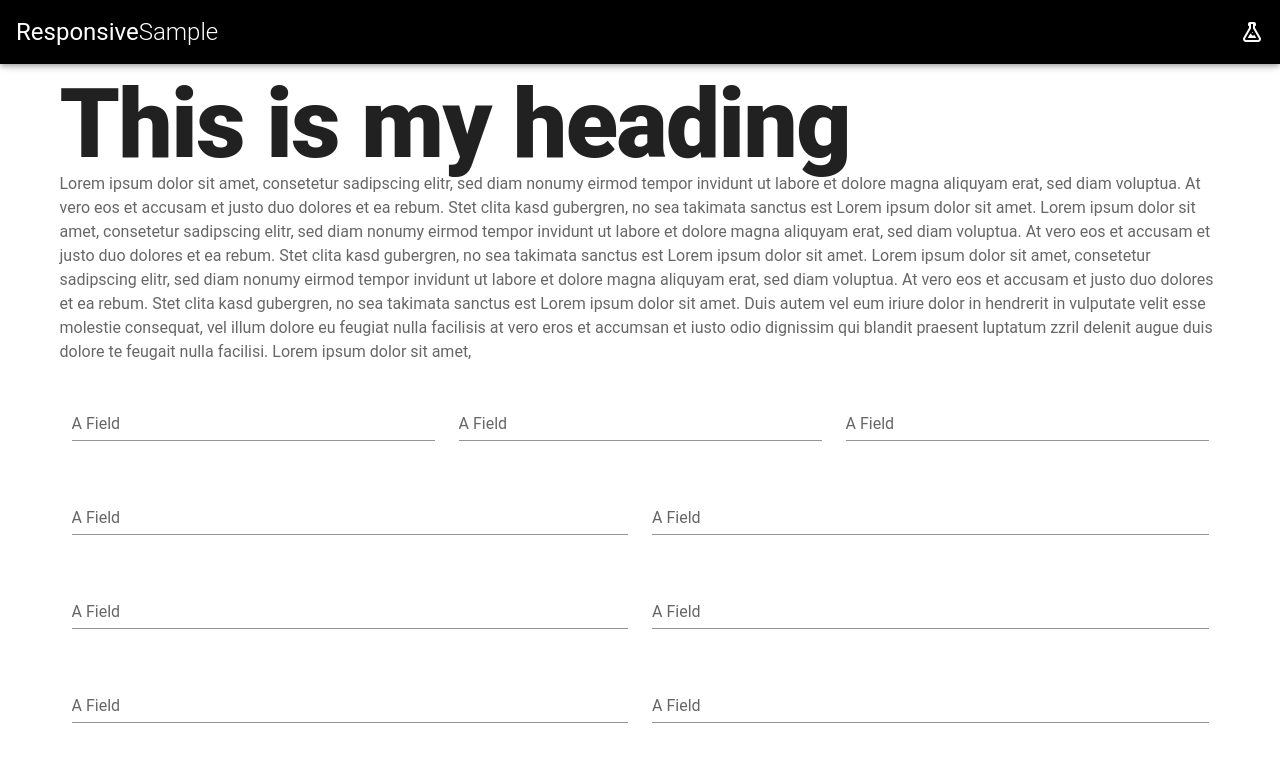
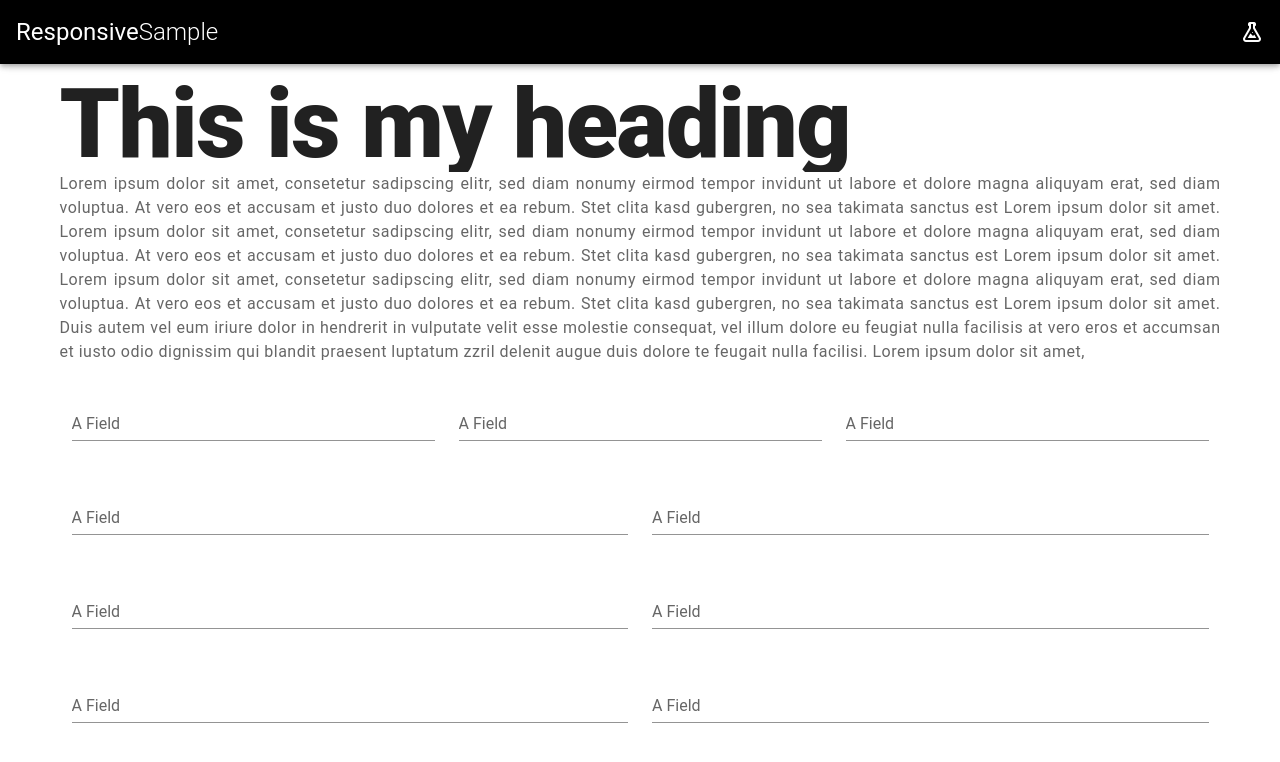
Before and after one commit to xdoo/vuetify_responsive_sample, a Vue app: page / in a window 1280 px wide. Shown: the top 762 px of the page. Built offline with nearby package versions, Linux system fonts and the light colour scheme; a small style sheet from the web is missing.

Commit message:
some extra features

```diff
--- a/src/components/ResponsiveFont.vue
+++ b/src/components/ResponsiveFont.vue
@@ -1,7 +1,7 @@
 <template>
   <v-row class="pa-3">
-    <h1 class="font-weight-black text-h3 text-md-h2 text-lg-h1 text-xl-h1">This is my heading</h1>
-    <p class="text--secondary">
+    <h1 class="font-weight-black text-h3 text-md-h2 text-lg-h1 text-xl-h1 text-truncate">This is my heading</h1>
+    <p class="text--secondary text-caption text-sm-body-2 text-md-body-1 text-lg-body-1 text-xl-body-1 text-justify">
       Lorem ipsum dolor sit amet, consetetur sadipscing elitr, sed diam nonumy eirmod tempor invidunt ut labore et dolore magna aliquyam erat, sed diam voluptua. At vero eos et accusam et justo duo dolores et ea rebum. Stet clita kasd gubergren, no sea takimata sanctus est Lorem ipsum dolor sit amet. Lorem ipsum dolor sit amet, consetetur sadipscing elitr, sed diam nonumy eirmod tempor invidunt ut labore et dolore magna aliquyam erat, sed diam voluptua. At vero eos et accusam et justo duo dolores et ea rebum. Stet clita kasd gubergren, no sea takimata sanctus est Lorem ipsum dolor sit amet. Lorem ipsum dolor sit amet, consetetur sadipscing elitr, sed diam nonumy eirmod tempor invidunt ut labore et dolore magna aliquyam erat, sed diam voluptua. At vero eos et accusam et justo duo dolores et ea rebum. Stet clita kasd gubergren, no sea takimata sanctus est Lorem ipsum dolor sit amet. Duis autem vel eum iriure dolor in hendrerit in vulputate velit esse molestie consequat, vel illum dolore eu feugiat nulla facilisis at vero eros et accumsan et iusto odio dignissim qui blandit praesent luptatum zzril delenit augue duis dolore te feugait nulla facilisi. Lorem ipsum dolor sit amet,
     </p>
   </v-row>
```
